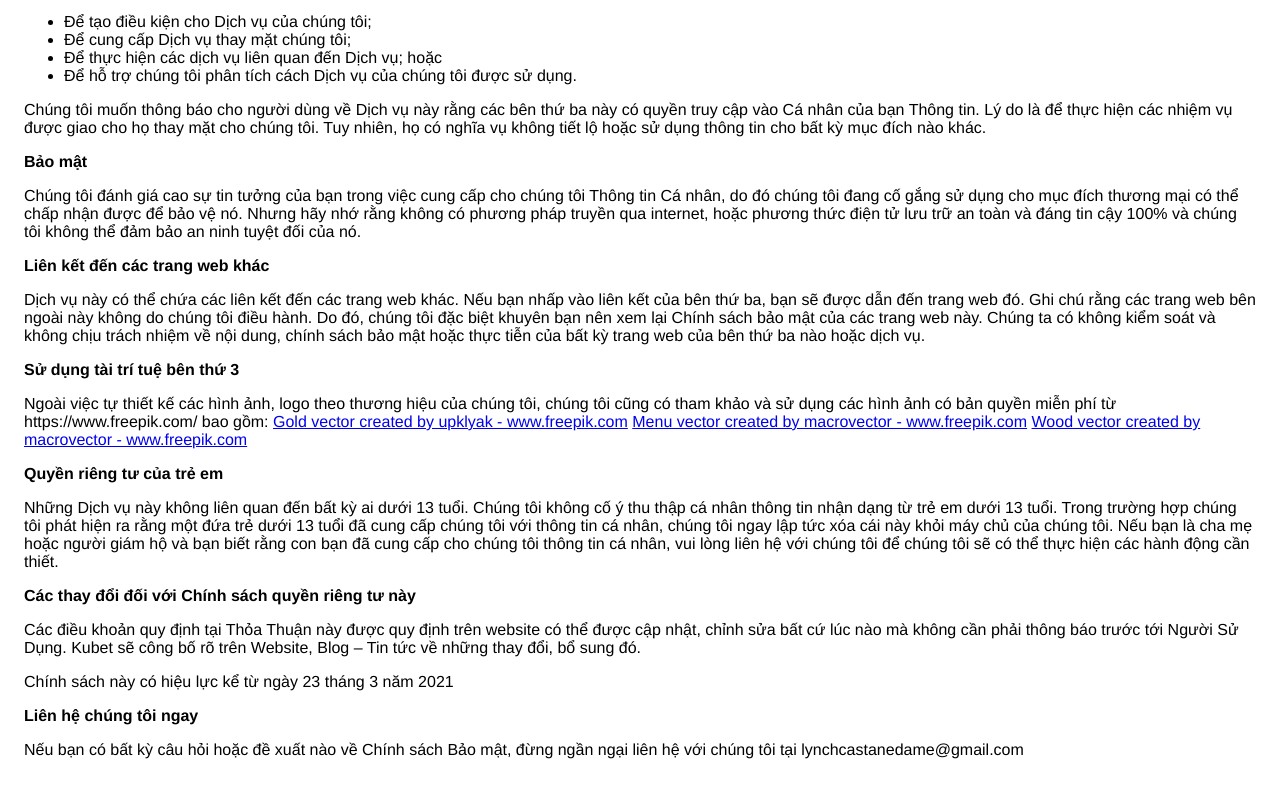
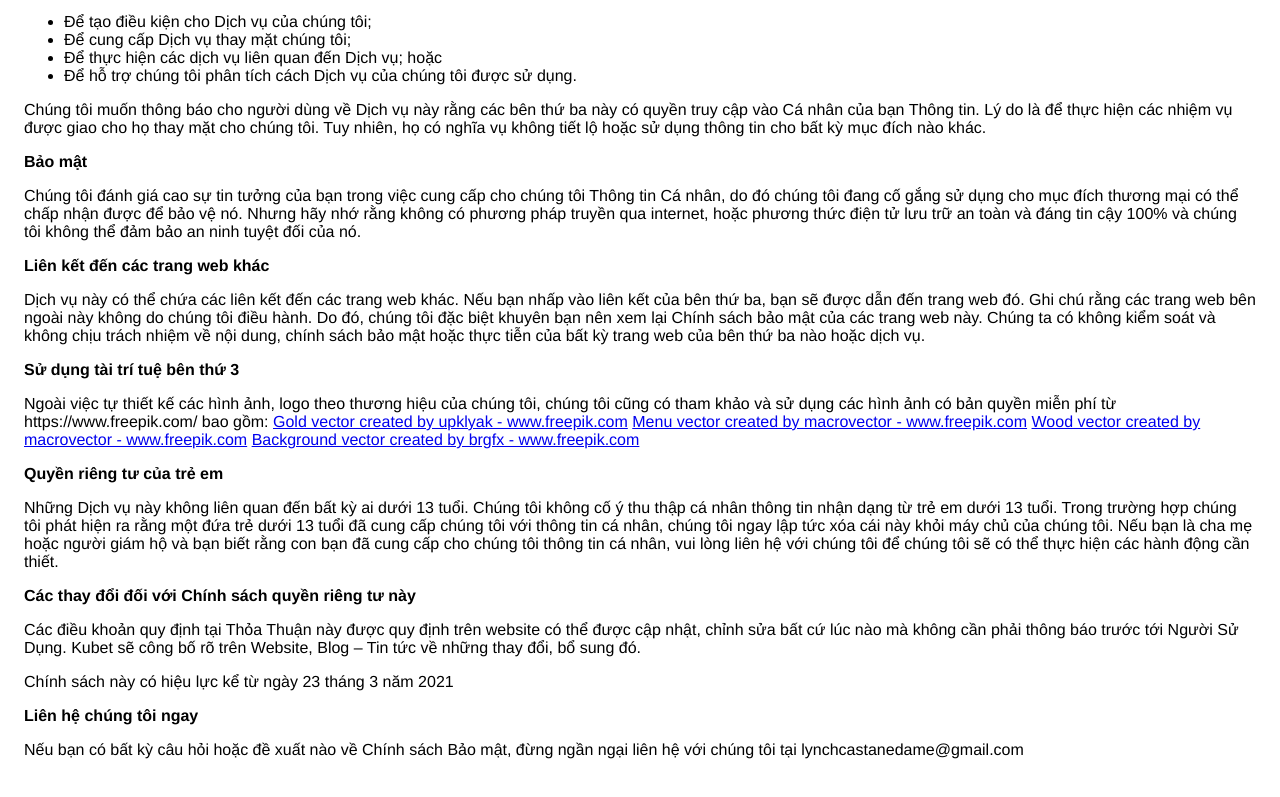
Before and after one commit to dtakodev/dtakodev.github.io, a plain HTML site: page privacy/index.html in a window 1280 px wide. Shown: the part 805-1602 px from the top of the page. Drawn offline with Linux system fonts and the light colour scheme.

Commit message:
Update index.html

```diff
--- a/privacy/index.html
+++ b/privacy/index.html
@@ -91,6 +91,7 @@
                 <a href="https://www.freepik.com/vectors/gold">Gold vector created by upklyak - www.freepik.com</a>
                 <a href='https://www.freepik.com/vectors/menu'>Menu vector created by macrovector - www.freepik.com</a>
                 <a href='https://www.freepik.com/vectors/wood'>Wood vector created by macrovector - www.freepik.com</a>
+                <a href='https://www.freepik.com/vectors/background'>Background vector created by brgfx - www.freepik.com</a>
                 </p>
                 <p><strong>Quyền riêng tư của trẻ em</strong></p> <p>
                   Những Dịch vụ này không liên quan đến bất kỳ ai dưới 13 tuổi.
```
